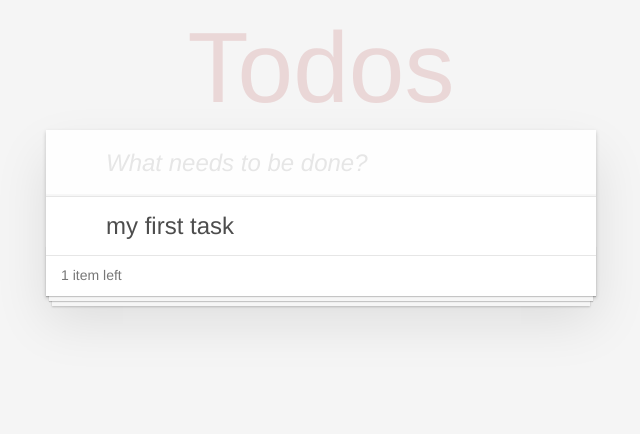
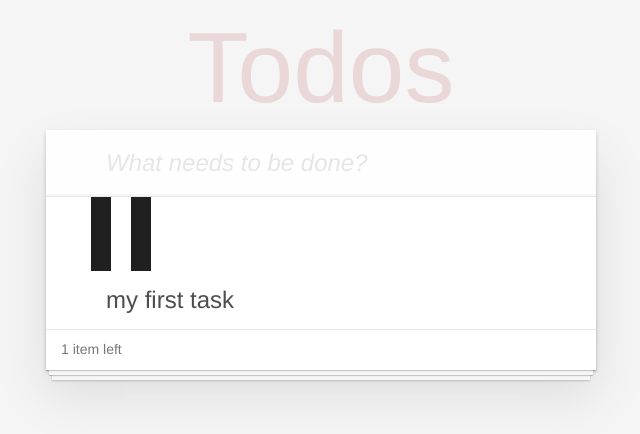
Before and after one commit to vashetsin/td, an Angular app: page / in a window 1280 px wide. Shown: the top 434 px of the page, without its empty margins (319-959 px from the left). Built offline with nearby package versions, Linux system fonts and the light colour scheme; data requests are answered from the project's data file.

Commit message:
PlayPauseButton

```diff
--- a/src/app/app.module.ts
+++ b/src/app/app.module.ts
@@ -10,6 +10,7 @@ import { TodoListHeaderComponent } from './todo-list-header/todo-list-header.com
 import { TodoDataService } from './todo-data.service';
 import { TodoListItemComponent } from './todo-list-item/todo-list-item.component';
 import { ApiService } from './api.service';
+import { PlayPauseButtonComponent } from './shared/play-pause-button/play-pause-button.component';
 
 @NgModule({
   declarations: [
@@ -17,7 +18,8 @@ import { ApiService } from './api.service';
     TodoListComponent,
     TodoListFooterComponent,
     TodoListHeaderComponent,
-    TodoListItemComponent
+    TodoListItemComponent,
+    PlayPauseButtonComponent
   ],
   imports: [
     BrowserModule,
--- /dev/null
+++ b/src/app/shared/play-pause-button/play-pause-button.component.html
@@ -0,0 +1,4 @@
+<div class="playpause">
+  <input type="checkbox" id="playpause" (click)="toggle()" [checked]="checked" />
+  <label for="playpause" tabindex=1></label>
+</div>
--- /dev/null
+++ b/src/app/shared/play-pause-button/play-pause-button.component.scss
@@ -0,0 +1,25 @@
+.playpause {
+    label {
+      display: block;
+      box-sizing: border-box;
+      width: 0;
+      height: 74px;
+
+      border-color: transparent transparent transparent #202020;
+      transition: 100ms all ease;
+      cursor: pointer;
+      border-style: double;
+      border-width: 0px 0 0px 60px;
+    }
+    input[type="checkbox"] {
+      position: absolute;
+      left: -9999px;
+      &:checked + label {
+        border-style: solid;
+        border-width: 37px 0 37px 60px;
+      }
+      &:focus + label {
+        box-shadow: 0 0 5px lightblue;
+      }
+    }
+  }
--- /dev/null
+++ b/src/app/shared/play-pause-button/play-pause-button.component.ts
@@ -0,0 +1,24 @@
+import { Component, OnInit, Input, Output, EventEmitter } from '@angular/core';
+
+@Component({
+  selector: 'app-play-pause-button',
+  templateUrl: './play-pause-button.component.html',
+  styleUrls: ['./play-pause-button.component.scss']
+})
+export class PlayPauseButtonComponent implements OnInit {
+
+  @Input() checked: boolean;
+
+  @Output()
+  toogle: EventEmitter<boolean> = new EventEmitter();
+
+  constructor() { }
+
+  ngOnInit() {
+  }
+
+  toggle() {
+    this.toogle.emit(!this.checked);
+  }
+
+}
--- a/src/app/todo-list-item/todo-list-item.component.html
+++ b/src/app/todo-list-item/todo-list-item.component.html
@@ -1,5 +1,5 @@
 <div class="view">
-  <input class="toggle" type="checkbox" (click)="toggleTodoComplete(todo)" [checked]="todo.complete">
+  <app-play-pause-button (toogle)="toggleTodoComplete(todo)" [checked]="todo.complete"></app-play-pause-button>
   <label>{{todo.title}}</label>
   <button class="destroy" (click)="removeTodo(todo)"></button>
 </div>
```
Also changed, not shown: 1 other file (tests, documents, lock files or other folders).
